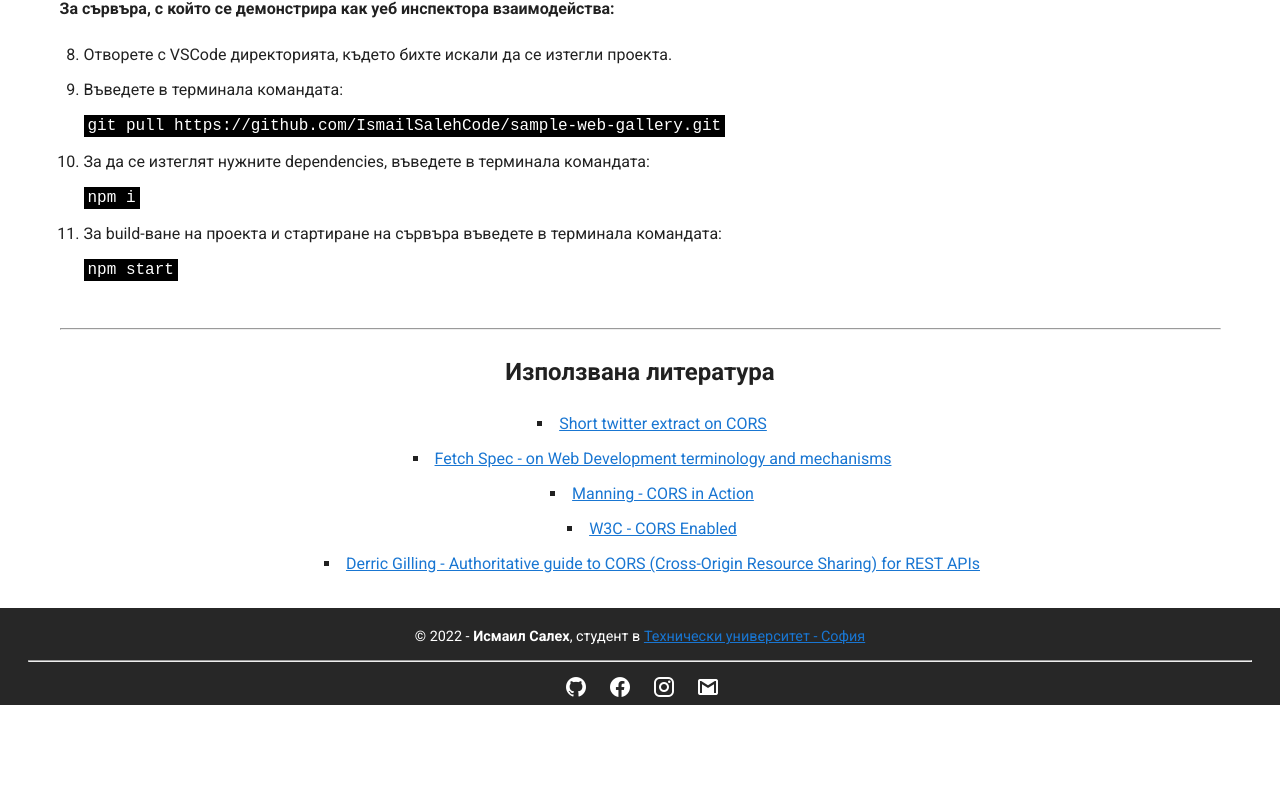
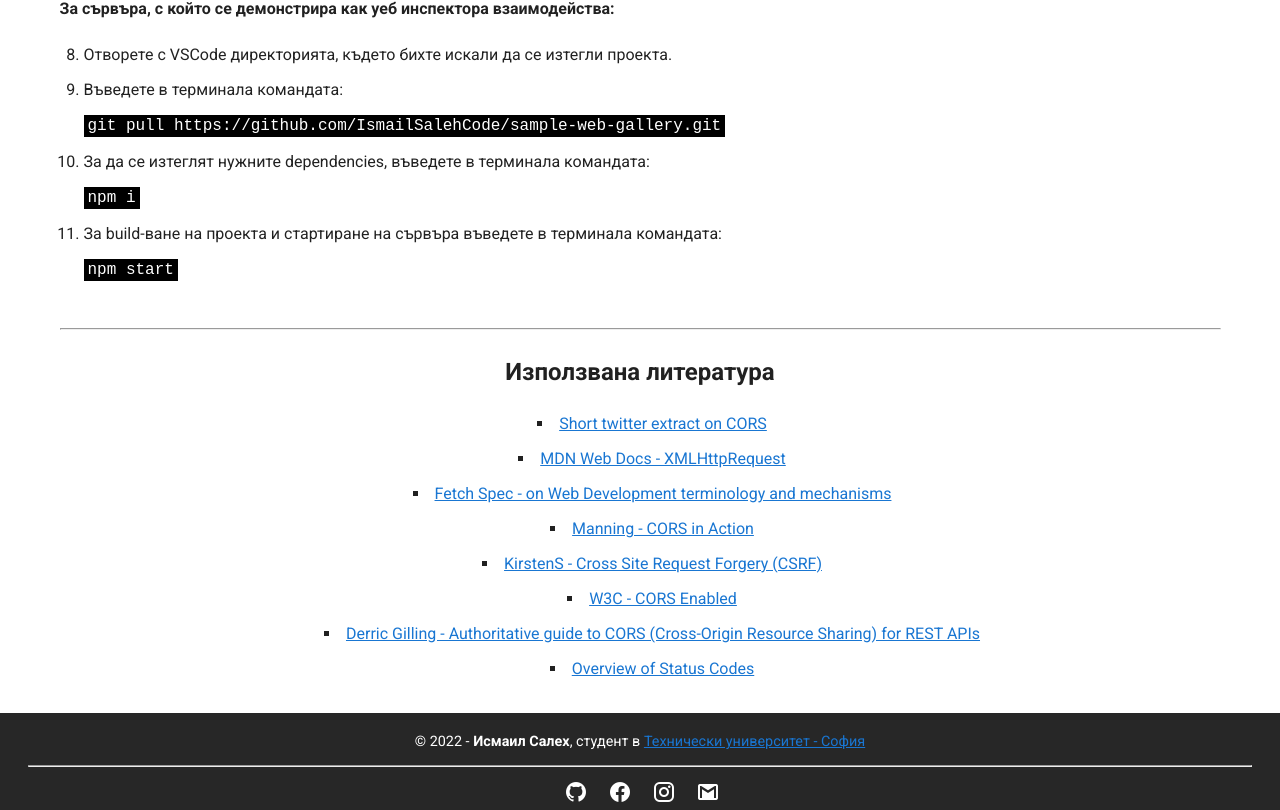
Before and after one commit to IsmailSalehCode/CORS-university_project, a Vue app: page / in a window 1280 px wide. Shown: the part 1576-2386 px from the top of the page. Before the commit the page ends 2281 px from the top, so only its background shows below. Built offline with nearby package versions, Linux system fonts and the light colour scheme.

Commit message:
more sources

```diff
--- a/src/components/UsedSources.vue
+++ b/src/components/UsedSources.vue
@@ -21,12 +21,20 @@ export default {
           title: "Short twitter extract on CORS",
         },
         {
+          url: "https://developer.mozilla.org/en-US/docs/Web/API/XMLHttpRequest#specifications",
+          title: "MDN Web Docs - XMLHttpRequest",
+        },
+        {
           url: "https://fetch.spec.whatwg.org/",
           title: "Fetch Spec - on Web Development terminology and mechanisms",
         },
         {
           url: "https://livebook.manning.com/book/cors-in-action/about-this-book/",
           title: "Manning - CORS in Action",
+        },
+        {
+          url: "https://owasp.org/www-community/attacks/csrf",
+          title: "KirstenS - Cross Site Request Forgery (CSRF)",
         },
         {
           url: "https://www.w3.org/wiki/CORS_Enabled",
@@ -36,6 +44,10 @@ export default {
           url: "https://www.moesif.com/blog/technical/cors/Authoritative-Guide-to-CORS-Cross-Origin-Resource-Sharing-for-REST-APIs/",
           title:
             "Derric Gilling - Authoritative guide to CORS (Cross-Origin Resource Sharing) for REST APIs",
+        },
+        {
+          url: "https://httpwg.org/specs/rfc9110.html#overview.of.status.codes",
+          title: "Overview of Status Codes",
         },
       ],
     };
```
